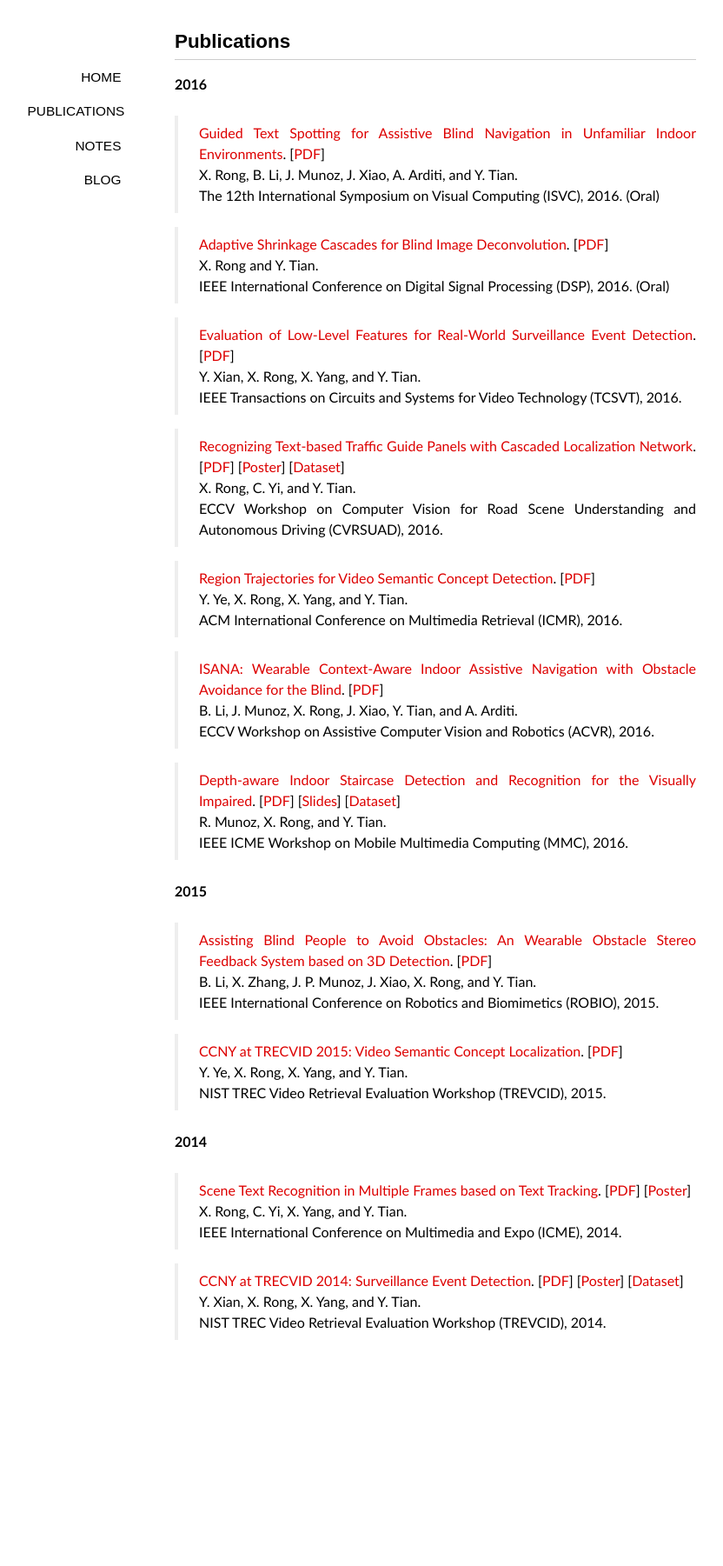
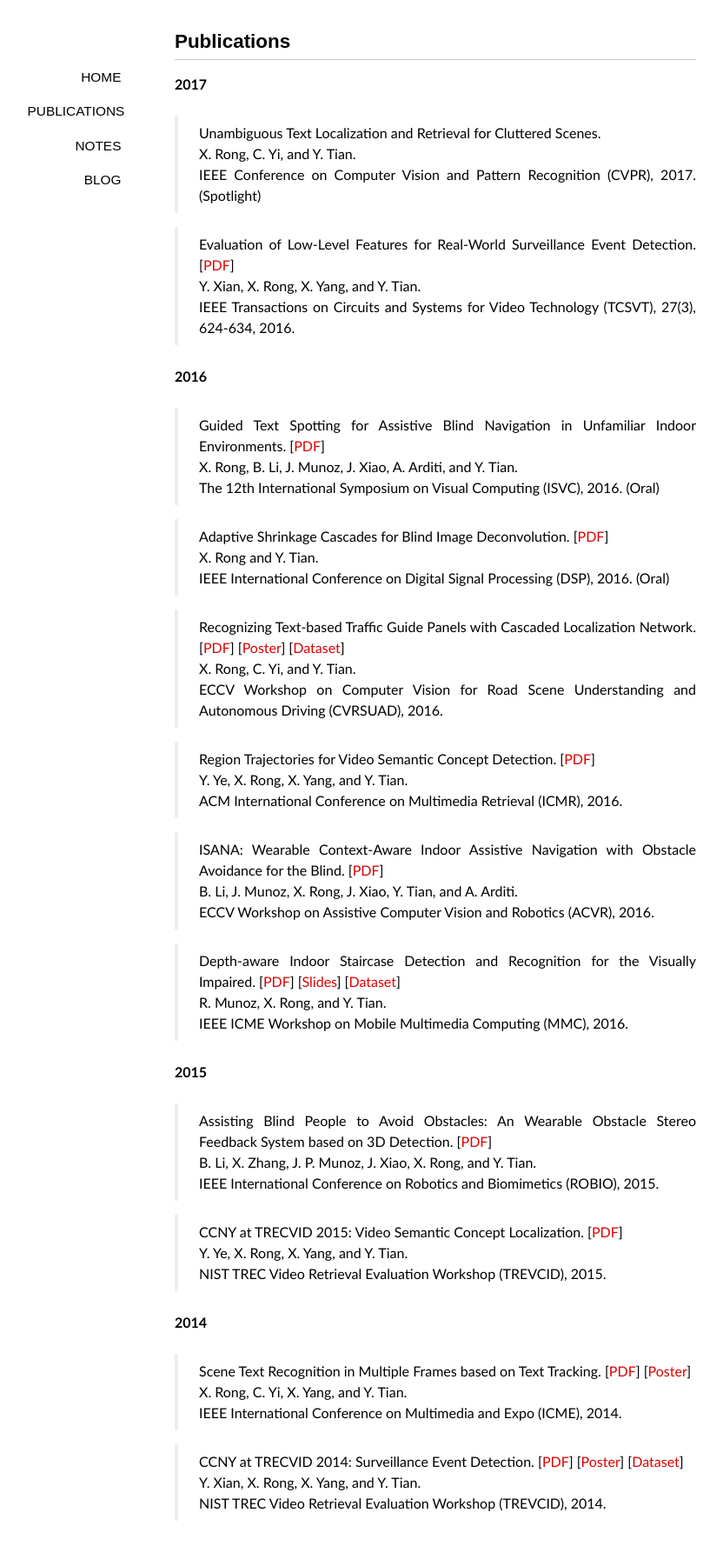
Before and after one commit to ionvision/ionvision.github.io.bk, a Jekyll site: the page built from publications/index.md, in a window 1280 px wide. Shown: the whole page at 87% size, without its empty margins (139-971 px from the left). Built offline with Jekyll 4.4.1, drawn with Linux system fonts in a browser that asks for light colours; nearby versions of some CDN libraries; some web fonts are replaced; before the commit the page ends 1593 px from its top, so only the background shows below that.

Commit message:
Add cvpr item

```diff
--- a/publications/index.md
+++ b/publications/index.md
@@ -4,27 +4,32 @@ layout: page
 comments: false
 ---
 
+**2017**
+
+> Unambiguous Text Localization and Retrieval for Cluttered Scenes.
+X. Rong, C. Yi, and Y. Tian.
+IEEE Conference on Computer Vision and Pattern Recognition (CVPR), 2017. (Spotlight)
+
+> Evaluation of Low-Level Features for Real-World Surveillance Event Detection.
+[[PDF](/publications/pdf/TCSVT16.pdf)]
+Y. Xian, X. Rong, X. Yang, and Y. Tian.
+IEEE Transactions on Circuits and Systems for Video Technology (TCSVT), 27(3), 624-634, 2016.
+
 **2016**
 
-> [Guided Text Spotting for Assistive Blind Navigation in Unfamiliar Indoor Environments](/publications/pdf/ISVC16.pdf).
+> Guided Text Spotting for Assistive Blind Navigation in Unfamiliar Indoor Environments.
 [[PDF](/publications/pdf/ISVC16.pdf)]
 X. Rong, B. Li, J. Munoz, J. Xiao, A. Arditi, and Y. Tian.
 The 12th International Symposium on Visual Computing (ISVC), 2016. (Oral)
 
 
-> [Adaptive Shrinkage Cascades for Blind Image Deconvolution](/publications/pdf/DSP16.pdf).
+> Adaptive Shrinkage Cascades for Blind Image Deconvolution.
 [[PDF](/publications/pdf/DSP16.pdf)]
 X. Rong and Y. Tian.
 IEEE International Conference on Digital Signal Processing (DSP), 2016. (Oral)
 
 
-> [Evaluation of Low-Level Features for Real-World Surveillance Event Detection](/publications/pdf/TCSVT16.pdf).
-[[PDF](/publications/pdf/TCSVT16.pdf)]
-Y. Xian, X. Rong, X. Yang, and Y. Tian.
-IEEE Transactions on Circuits and Systems for Video Technology (TCSVT), 2016.
-
-
-> [Recognizing Text-based Traffic Guide Panels with Cascaded Localization Network](/publications/pdf/CVRSUAD16.pdf).
+> Recognizing Text-based Traffic Guide Panels with Cascaded Localization Network.
 [[PDF](/publications/pdf/CVRSUAD16.pdf)]
 [[Poster](/publications/pdf/CVRSUAD16_Poster.pdf)]
 [[Dataset](http://media-lab.ccny.cuny.edu/wordpress/Code/TGPT.zip)]
@@ -32,19 +37,19 @@ X. Rong, C. Yi, and Y. Tian.
 ECCV Workshop on Computer Vision for Road Scene Understanding and Autonomous Driving (CVRSUAD), 2016.
 
 
-> [Region Trajectories for Video Semantic Concept Detection](/publications/pdf/ICMR16.pdf).
+> Region Trajectories for Video Semantic Concept Detection.
 [[PDF](/publications/pdf/ICMR16.pdf)]
 Y. Ye, X. Rong, X. Yang, and Y. Tian.
 ACM International Conference on Multimedia Retrieval (ICMR), 2016.
 
 
-> [ISANA: Wearable Context-Aware Indoor Assistive Navigation with Obstacle Avoidance for the Blind](/publications/pdf/ACVR16.pdf).
+> ISANA: Wearable Context-Aware Indoor Assistive Navigation with Obstacle Avoidance for the Blind.
 [[PDF](/publications/pdf/ACVR16.pdf)]
 B. Li, J. Munoz, X. Rong, J. Xiao, Y. Tian, and A. Arditi.
 ECCV Workshop on Assistive Computer Vision and Robotics (ACVR), 2016.
 
 
-> [Depth-aware Indoor Staircase Detection and Recognition for the Visually Impaired](/publications/pdf/MMC16.pdf).
+> Depth-aware Indoor Staircase Detection and Recognition for the Visually Impaired.
 [[PDF](/publications/pdf/MMC16.pdf)]
 [[Slides](/publications/pdf/MMC16_Poster.pdf)]
 [[Dataset](http://media-lab.ccny.cuny.edu/wordpress/Code/Staircase.zip)]
@@ -54,13 +59,13 @@ IEEE ICME Workshop on Mobile Multimedia Computing (MMC), 2016.
 
 **2015**
 
-> [Assisting Blind People to Avoid Obstacles: An Wearable Obstacle Stereo Feedback System based on 3D Detection](/publications/pdf/ROBIO15.pdf).
+> Assisting Blind People to Avoid Obstacles: An Wearable Obstacle Stereo Feedback System based on 3D Detection.
 [[PDF](/publications/pdf/ROBIO15.pdf)]
 B. Li, X. Zhang, J. P. Munoz, J. Xiao, X. Rong, and Y. Tian.
 IEEE International Conference on Robotics and Biomimetics (ROBIO), 2015.
 
 
-> [CCNY at TRECVID 2015: Video Semantic Concept Localization](/publications/pdf/TRECVID15_LOC.pdf).
+> CCNY at TRECVID 2015: Video Semantic Concept Localization.
 [[PDF](/publications/pdf/TRECVID15_LOC.pdf)]
 Y. Ye, X. Rong, X. Yang, and Y. Tian.
 NIST TREC Video Retrieval Evaluation Workshop (TREVCID), 2015.
@@ -68,14 +73,14 @@ NIST TREC Video Retrieval Evaluation Workshop (TREVCID), 2015.
 
 **2014**
 
-> [Scene Text Recognition in Multiple Frames based on Text Tracking](/publications/pdf/ICME14.pdf).
+> Scene Text Recognition in Multiple Frames based on Text Tracking.
 [[PDF](/publications/pdf/ICME14.pdf)]
 [[Poster](/publications/pdf/ICME14_Poster.pdf)]
 X. Rong, C. Yi, X. Yang, and Y. Tian.
 IEEE International Conference on Multimedia and Expo (ICME), 2014.
 
 
-> [CCNY at TRECVID 2014: Surveillance Event Detection](/publications/pdf/TRECVID14_SED.pdf).
+> CCNY at TRECVID 2014: Surveillance Event Detection.
 [[PDF](/publications/pdf/TRECVID14_SED.pdf)]
 [[Poster](/publications/pdf/TRECVID14_SED_Poster.pdf)]
 [[Dataset](http://media-lab.ccny.cuny.edu/wordpress/Code/CCD-Dataset.zip)]
```
